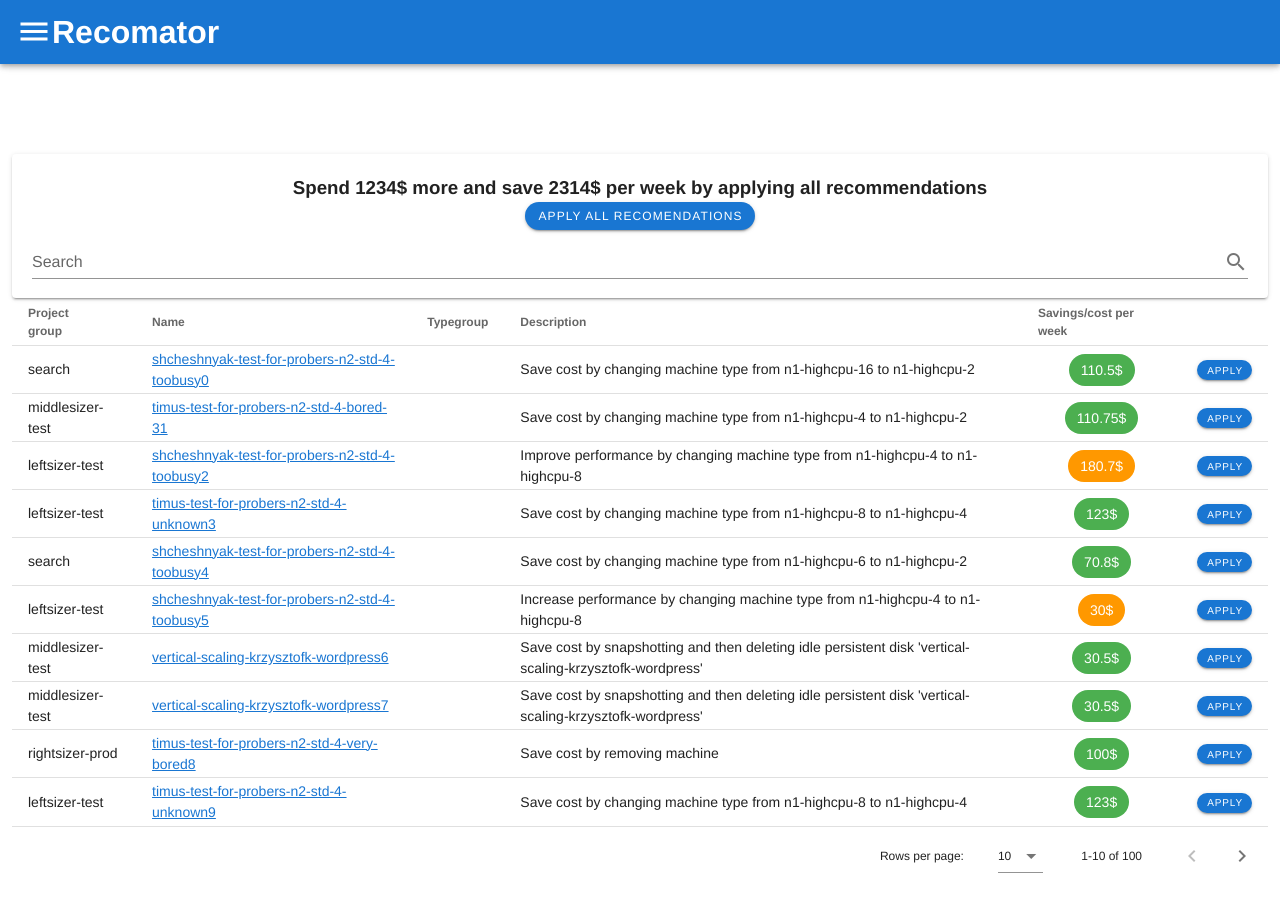
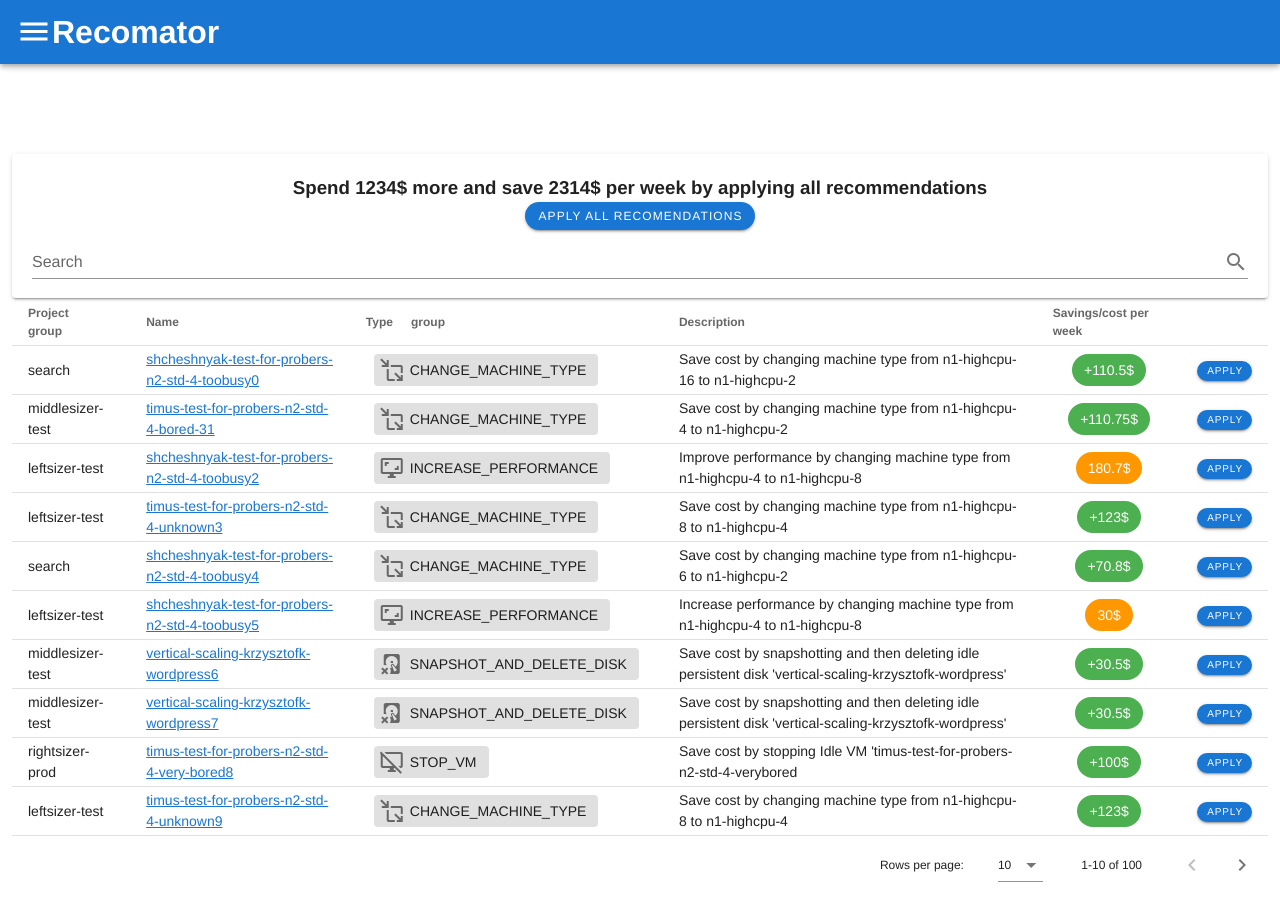
Before and after one commit to googleinterns/recomator, a Vue app in the folder frontend/: page /mock in a window 1280 px wide. Built offline with nearby package versions, Linux system fonts and the light colour scheme.

Commit message:
Added icons for recommemnder_subtypes; lint autofix

```diff
--- a/frontend/src/views/Mock.vue
+++ b/frontend/src/views/Mock.vue
@@ -193,7 +193,42 @@ limitations under the License. -->
                       {{ recommendation.item.name }}
                     </a>
                   </td>
-                  <td> </td>
+                  <td class="text-left">
+                    <v-chip class="ma-2" label>
+                      <v-icon
+                        left
+                        v-if="
+                          recommendation.item.recommenderSubtype ==
+                            'CHANGE_MACHINE_TYPE'
+                        "
+                        >mdi-move-resize-variant</v-icon
+                      >
+                      <v-icon
+                        left
+                        v-if="
+                          recommendation.item.recommenderSubtype == 'STOP_VM'
+                        "
+                        >mdi-monitor-off</v-icon
+                      >
+                      <v-icon
+                        left
+                        v-if="
+                          recommendation.item.recommenderSubtype ==
+                            'INCREASE_PERFORMANCE'
+                        "
+                        >mdi-monitor-screenshot</v-icon
+                      >
+                      <v-icon
+                        left
+                        v-if="
+                          recommendation.item.recommenderSubtype ==
+                            'SNAPSHOT_AND_DELETE_DISK'
+                        "
+                        >mdi-harddisk-remove</v-icon
+                      >
+                      {{ recommendation.item.recommenderSubtype }}
+                    </v-chip>
+                  </td>
                   <td class="text-left">
                     {{ recommendation.item.description }}
                   </td>
@@ -206,7 +241,10 @@ limitations under the License. -->
                           v-bind="attrs"
                           v-on="on"
                         >
-                          {{ Math.abs(recommendation.item.cost) }}$</v-chip
+                          {{
+                            (recommendation.item.cost >= 0 ? "+" : "") +
+                              Math.abs(recommendation.item.cost)
+                          }}$</v-chip
                         >
                       </template>
                       <span>{{
@@ -255,17 +293,33 @@ limitations under the License. -->
                     >
                       {{ recommendation.item.status }}
                     </div>
-                    <v-dialog max-width="600px" v-if="recommendation.item.failed()">
+                    <v-dialog
+                      max-width="600px"
+                      v-if="recommendation.item.failed()"
+                    >
                       <template v-slot:activator="{ on }">
-                      <v-btn x-small color="red darken-2" v-on="on">
-                        <v-icon left dark color="white">mdi-close-circle</v-icon>
-                        See Error
-                      </v-btn>
+                        <v-btn x-small color="red darken-2" v-on="on">
+                          <v-icon left dark color="white"
+                            >mdi-close-circle</v-icon
+                          >
+                          See Error
+                        </v-btn>
                       </template>
                       <v-card>
-                        <v-card-title class="headline"> Applying recommendation failed </v-card-title>
+                        <v-card-title class="headline">
+                          Applying recommendation failed
+                        </v-card-title>
                         <v-card-text>
-                          A cookie associated with a cross-site resource at https://www.google.com/ was set without the `SameSite` attribute. It has been blocked, as Chrome now only delivers cookies with cross-site requests if they are set with `SameSite=None` and `Secure`. You can review cookies in developer tools under Application>Storage>Cookies and see more details at https://www.chromestatus.com/feature/5088147346030592 and https://www.chromestatus.com/feature/5633521622188032.
+                          A cookie associated with a cross-site resource at
+                          https://www.google.com/ was set without the `SameSite`
+                          attribute. It has been blocked, as Chrome now only
+                          delivers cookies with cross-site requests if they are
+                          set with `SameSite=None` and `Secure`. You can review
+                          cookies in developer tools under
+                          Application>Storage>Cookies and see more details at
+                          https://www.chromestatus.com/feature/5088147346030592
+                          and
+                          https://www.chromestatus.com/feature/5633521622188032.
                         </v-card-text>
                         <v-card-actions>
                           <v-spacer></v-spacer>
@@ -276,11 +330,8 @@ limitations under the License. -->
                           >
                             Retry
                           </v-btn>
-                          <v-btn
-                            color="primary"
-                            dark
-                          >
-                          Close
+                          <v-btn color="primary" dark>
+                            Close
                           </v-btn>
                         </v-card-actions>
                       </v-card>
@@ -307,6 +358,7 @@ class Recommendation {
   name: string;
   status: string;
   description: string;
+  recommenderSubtype: string;
 
   constructor(
     type: string,
@@ -315,7 +367,8 @@ class Recommendation {
     project: string,
     name: string,
     status: string,
-    description: string
+    description: string,
+    recommenderSubtype: string
   ) {
     this.type = type; // UPPERCASED, contained in the set {RESIZE, REMOVE, PERFORMANCE} (doing this should be possible)
     this.cost = cost; // monthly cost, parsed to be positive (I assume, that the number would always be negative for resize and delete, and positive for performance)
@@ -324,6 +377,7 @@ class Recommendation {
     this.name = name;
     this.status = status;
     this.description = description;
+    this.recommenderSubtype = recommenderSubtype;
   }
 
   copy(): Recommendation {
@@ -334,7 +388,8 @@ class Recommendation {
       this.project,
       this.name,
       this.status,
-      this.description
+      this.description,
+      this.recommenderSubtype
     );
   }
 
@@ -551,9 +606,9 @@ export default class Mock extends Vue {
   private projectsSelected: Array<string> = [];
   private search = "";
   private headers = [
-    { text: "Project", value: "project", sortable: true},
-    { text: "Name", value: "name", groupable: false, sortable: true},
-    { text: "Type", value: "recommender_subtype", sortable: false},
+    { text: "Project", value: "project", sortable: true },
+    { text: "Name", value: "name", groupable: false, sortable: true },
+    { text: "Type", value: "recommenderSubtype", sortable: true },
     {
       text: "Description",
       align: "start",
@@ -562,7 +617,7 @@ export default class Mock extends Vue {
       groupable: false
     },
     { text: "Savings/cost per week", value: "cost", groupable: false },
-    { text: "", value: "apply", groupable: false, sortable: false}
+    { text: "", value: "apply", groupable: false, sortable: false }
   ];
 
   private recommendationTypes = ["Resize", "Remove", "Performance"];
@@ -582,7 +637,8 @@ export default class Mock extends Vue {
       "rightsizer-test",
       "timus-test-for-probers-n2-std-4-bored",
       "ACTIVE",
-      "Save cost by changing machine type from n1-highcpu-8 to n1-highcpu-4"
+      "Save cost by changing machine type from n1-highcpu-8 to n1-highcpu-4",
+      "CHANGE_MACHINE_TYPE"
     ),
     new Recommendation(
       "REMOVE",
@@ -592,7 +648,8 @@ export default class Mock extends Vue {
       "rightsizer-prod",
       "timus-test-for-probers-n2-std-4-very-bored",
       "ACTIVE",
-      "Save cost by removing machine"
+      "Save cost by stopping Idle VM 'timus-test-for-probers-n2-std-4-verybored",
+      "STOP_VM"
     ),
     new Recommendation(
       "PERFORMANCE",
@@ -602,7 +659,8 @@ export default class Mock extends Vue {
       "leftsizer-test",
       "shcheshnyak-test-for-probers-n2-std-4-toobusy",
       "ACTIVE",
-      "Increase performance by changing machine type from n1-highcpu-4 to n1-highcpu-8"
+      "Increase performance by changing machine type from n1-highcpu-4 to n1-highcpu-8",
+      "INCREASE_PERFORMANCE"
     ),
     new Recommendation(
       "UNSPECIFIED",
@@ -612,7 +670,8 @@ export default class Mock extends Vue {
       "leftsizer-test",
       "timus-test-for-probers-n2-std-4-unknown",
       "ACTIVE",
-      "Save cost by changing machine type from n1-highcpu-8 to n1-highcpu-4"
+      "Save cost by changing machine type from n1-highcpu-8 to n1-highcpu-4",
+      "CHANGE_MACHINE_TYPE"
     ),
     new Recommendation(
       "RESIZE",
@@ -622,7 +681,8 @@ export default class Mock extends Vue {
       "middlesizer-test",
       "vertical-scaling-krzysztofk-wordpress",
       "ACTIVE",
-      "Save cost by snapshotting and then deleting idle persistent disk 'vertical-scaling-krzysztofk-wordpress'"
+      "Save cost by snapshotting and then deleting idle persistent disk 'vertical-scaling-krzysztofk-wordpress'",
+      "SNAPSHOT_AND_DELETE_DISK"
     ),
     new Recommendation(
       "REMOVE",
@@ -632,7 +692,8 @@ export default class Mock extends Vue {
       "rightsizer-prod",
       "timus-test-for-probers-n2-std-4-very-bored",
       "SUCCEEDED",
-      "Save cost by removing machine"
+      "Save cost by removing machine",
+      "STOP_VM"
     ),
     new Recommendation(
       "RESIZE",
@@ -642,7 +703,8 @@ export default class Mock extends Vue {
       "middlesizer-test",
       "timus-test-for-probers-n2-std-4-bored-3",
       "ACTIVE",
-      "Save cost by changing machine type from n1-highcpu-4 to n1-highcpu-2"
+      "Save cost by changing machine type from n1-highcpu-4 to n1-highcpu-2",
+      "CHANGE_MACHINE_TYPE"
     ),
     new Recommendation(
       "PERFORMANCE",
@@ -652,7 +714,8 @@ export default class Mock extends Vue {
       "leftsizer-test",
       "shcheshnyak-test-for-probers-n2-std-4-toobusy",
       "ACTIVE",
-      "Improve performance by changing machine type from n1-highcpu-4 to n1-highcpu-8"
+      "Improve performance by changing machine type from n1-highcpu-4 to n1-highcpu-8",
+      "INCREASE_PERFORMANCE"
     ),
     new Recommendation(
       "RESIZE",
@@ -662,7 +725,8 @@ export default class Mock extends Vue {
       "search",
       "shcheshnyak-test-for-probers-n2-std-4-toobusy",
       "ACTIVE",
-      "Save cost by changing machine type from n1-highcpu-16 to n1-highcpu-2"
+      "Save cost by changing machine type from n1-highcpu-16 to n1-highcpu-2",
+      "CHANGE_MACHINE_TYPE"
     ),
     new Recommendation(
       "RESIZE",
@@ -672,7 +736,8 @@ export default class Mock extends Vue {
       "search",
       "shcheshnyak-test-for-probers-n2-std-4-toobusy",
       "ACTIVE",
-      "Save cost by changing machine type from n1-highcpu-6 to n1-highcpu-2"
+      "Save cost by changing machine type from n1-highcpu-6 to n1-highcpu-2",
+      "CHANGE_MACHINE_TYPE"
     )
   ];
 
```
